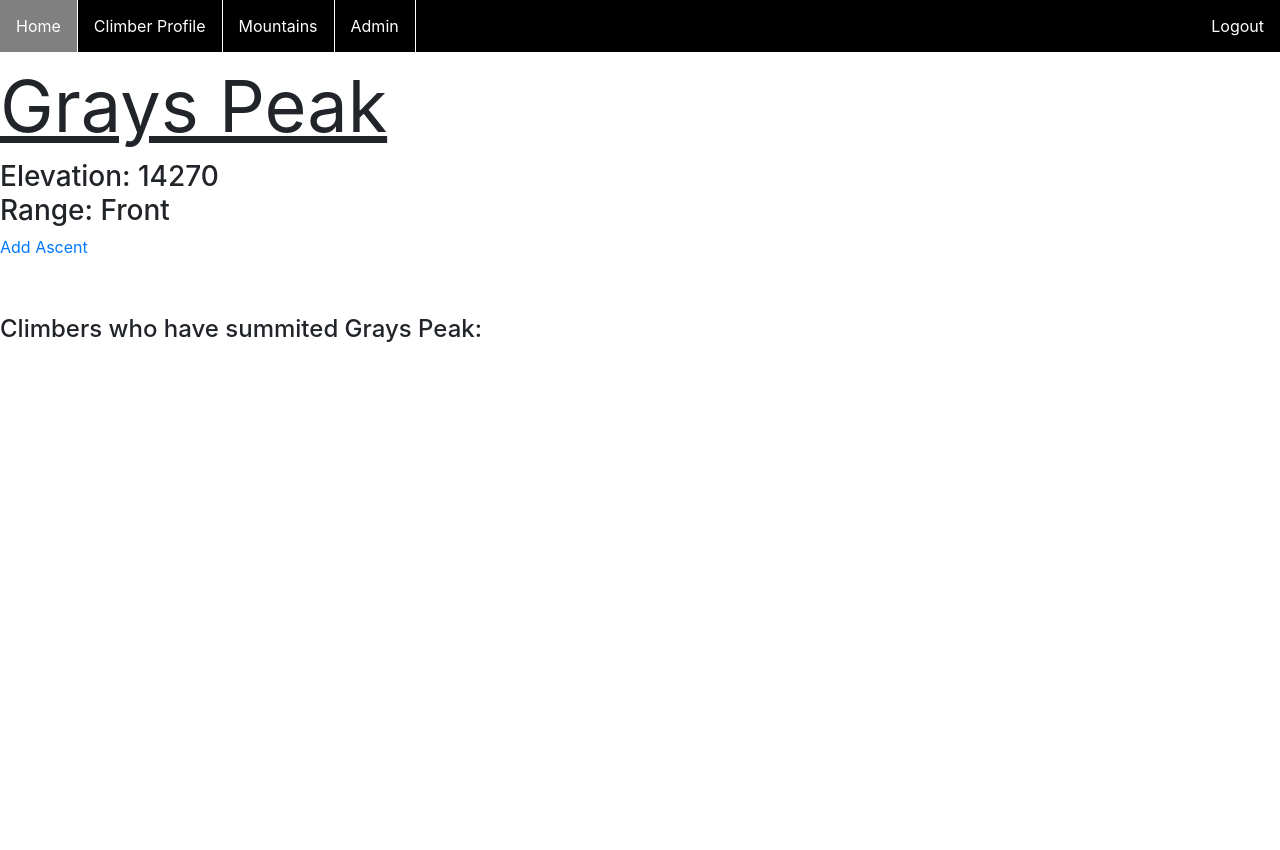
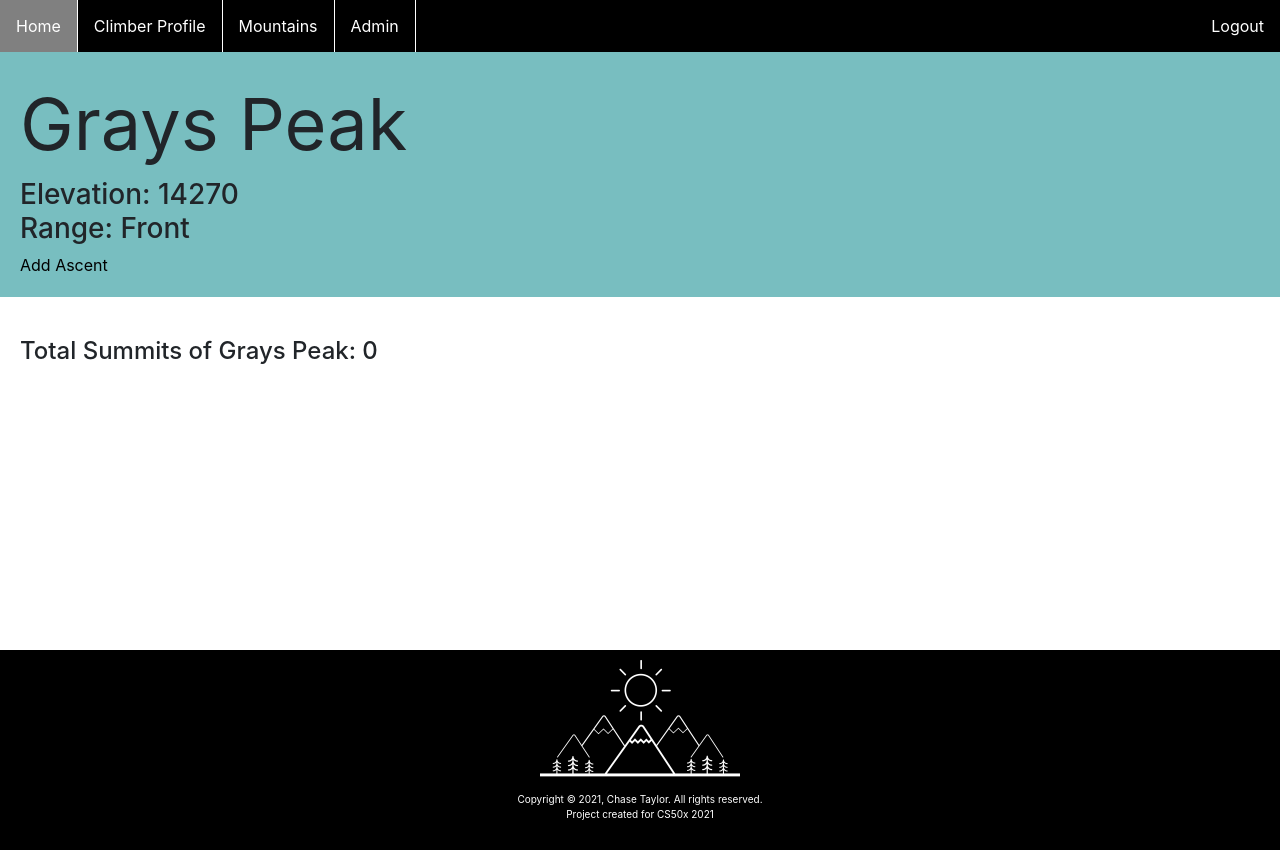
Before and after one commit to chctaylor/14er_checklist, a Django app: a page that uses main/templates/main/mt.html in a window 1280 px wide. Before the commit the page ends 342 px from the top, so only its background shows below. Run offline with Django 3.2, Linux system fonts and the light colour scheme; the visitor is signed in with stand-in values (Sample User, id 1); data comes from the database, SQL or seed files in the repository; data that the repository does not hold is empty; some libraries are stand-ins or nearby versions.

Commit message:
Visual changes and added a couple more features such as climb and mountain counts

```diff
--- a/cs50_final/settings.py
+++ b/cs50_final/settings.py
@@ -11,6 +11,7 @@ https://docs.djangoproject.com/en/3.2/ref/settings/
 """
 
 from pathlib import Path
+import os
 
 # Build paths inside the project like this: BASE_DIR / 'subdir'.
 BASE_DIR = Path(__file__).resolve().parent.parent
@@ -123,6 +124,8 @@ USE_TZ = True
 
 STATIC_URL = '/static/'
 
+MEDIA_URL = '/images/'
+
 # Default primary key field type
 # https://docs.djangoproject.com/en/3.2/ref/settings/#default-auto-field
 
--- a/main/static/main/style.css
+++ b/main/static/main/style.css
@@ -1,4 +1,5 @@
 /* Navigation bar */
+
 .myNav ul {
     list-style-type: none;
     margin: 0;
@@ -6,6 +7,10 @@
     overflow: hidden;
     background-color: black;
     text-decoration: none;
+    width: 100%;
+    top: 0;
+    position: fixed;
+
 }
 
 .myNav li {
@@ -36,9 +41,58 @@
     background-color: cornflowerblue;
 }
 
-/* Mountain Table */
+/* Footer */
+
+body {
+    min-height: 100vh;
+    position: relative;
+    padding-bottom: 250px;
+}
+
+.myFooter {
+    position: absolute;
+    bottom: 0;
+    height: 200px;
+    width: 100%;
+    background-color: black;
+    color: white;
+    text-align: center;
+}
+
+.footerText {
+    font-size: 10px;
+}
+
+/* Table Aesthetics */
 
 .mountain td, .mountain th {
-    padding: 15px;
+    padding-right: 45px;
+    padding-top: 15px;
+    padding-bottom: 15px;
     text-align: center;
 }
+
+/* Page Aesthetics */
+
+.header {
+    padding: 20px;
+    background-color: rgb(120, 190, 192);
+    margin-top: 50px;
+}
+
+.buffer {
+    padding-left: 20px;
+}
+
+/* Login/Register Aesthetics */
+
+.signin {
+    padding-top: 150px;
+    text-align: center;
+
+}
+
+.register {
+    padding: 20px;
+    margin-top: 50px;
+}
--- /dev/null
+++ b/main/templates/main/footer.html
@@ -0,0 +1,10 @@
+{% load static %}
+
+<footer class="myFooter">
+    <img src="{% static 'main/images/logo2.png' %}" alt="Mountain Logo">
+    <div class="footerText">
+        Copyright &copy; 2021, Chase Taylor. All rights reserved.
+        <br>
+        Project created for CS50x 2021
+    </div>
+</footer>
--- a/main/templates/main/layout.html
+++ b/main/templates/main/layout.html
@@ -1,10 +1,10 @@
 {% load static %}
-
-<link rel="stylesheet" type="text/css" href="{% static 'main/style.css' %}">
 
 <!DOCTYPE html>
 <html>
     <head>
+
+        <link rel="stylesheet" type="text/css" href="{% static 'main/style.css' %}">
 
         <!-- Adding bootstrap code -->
         <meta charset="utf-8">
@@ -18,13 +18,14 @@
 
     <body>
 
-{% include 'main/navbar.html' %}
+        {% include 'main/navbar.html' %}
 
         <div id="content" name="content">
             {% block content %}
             {% endblock %}
         </div>
 
+        {% include 'main/footer.html' %}
         <!-- Adding bootstrap code -->
         <script src="https://code.jquery.com/jquery-3.3.1.slim.min.js" integrity="sha384-q8i/X+965DzO0rT7abK41JStQIAqVgRVzpbzo5smXKp4YfRvH+8abtTE1Pi6jizo" crossorigin="anonymous"></script>
         <script src="https://cdnjs.cloudflare.com/ajax/libs/popper.js/1.14.7/umd/popper.min.js" integrity="sha384-UO2eT0CpHqdSJQ6hJty5KVphtPhzWj9WO1clHTMGa3JDZwrnQq4sF86dIHNDz0W1" crossorigin="anonymous"></script>
--- a/main/templates/main/mt.html
+++ b/main/templates/main/mt.html
@@ -6,7 +6,8 @@ Profile
 
 {% block content %}
 
-<div style="text-decoration: underline; font-size: 72px;" >
+<div class="header">
+    <div style="font-size: 72px;" >
         {{mountain.mountain_name}}
     </div>
     <h3>
@@ -16,13 +17,17 @@ Profile
     </h3>
 
 <form>
-    <a href="{% url 'main:add_ascents' request.user.climber.id %}">Add Ascent</a>
+    <a href="{% url 'main:add_ascents' request.user.climber.id %}" style="color: black;">Add Ascent</a>
 </form>
+
+</div>
 
 <br>
 
+<div class="buffer">
+
     <p>
-    <h4>Climbers who have summited {{mountain.mountain_name}}:</h4>
+        <h4>Total Summits of {{mountain.mountain_name}}: {{mountain.climbers.count}}</h4>
     </p>
 
 
@@ -35,5 +40,6 @@ Profile
             </tr>
         {% endfor %}
     </table>
+</div>
 
 {% endblock %}
--- a/main/templates/main/navbar.html
+++ b/main/templates/main/navbar.html
@@ -15,6 +15,7 @@
 {% else %}
     <nav class="myNav">
         <ul>
+            <li style="float: left; color: white; font-size: 24px; padding-left: 20px; padding-top: 8px; border-right: none;">Colorado 14er Checklist</li>
             <li style="float:right"><a href="/login">Login</a></li>
             <li style="float: right"><a href="/register">Register</a></li>
         </ul>
--- a/register/templates/register/register.html
+++ b/register/templates/register/register.html
@@ -5,9 +5,13 @@
 {% load crispy_forms_tags %}
 
 {% block content %}
+
+<div class="register">
     <form method="POST" class="from-group">
 		{% csrf_token %}
 		{{ form|crispy }}
 		<button type="submit" class="btn btn-success" autofill="off">Register</button>
     </form>
+</div>
+
 {% endblock %}
--- a/register/templates/registration/login.html
+++ b/register/templates/registration/login.html
@@ -7,10 +7,14 @@ Login
 {% load crispy_forms_tags %}
 
 {% block content %}
+
+<div class="signin">
     <form method="POST" class="from-group">
         {% csrf_token %}
         {{form|crispy}}
         <p>Need an account? <a href="/register">Register</a></p>
         <button type="submit" class="btn btn-success">Log In</button>
     </form>
+</div>
+
 {% endblock %}
```
Also changed, not shown: main/templates/main/ascents_form.html (+7 -3 lines), main/templates/main/climber.html (+16 -13 lines), main/templates/main/index.html (+14 -5 lines), main/templates/main/mountains.html (+6 -4 lines), main/static/main/images/logo2.png (added). Lines whose indentation alone changed are shown as unchanged.
